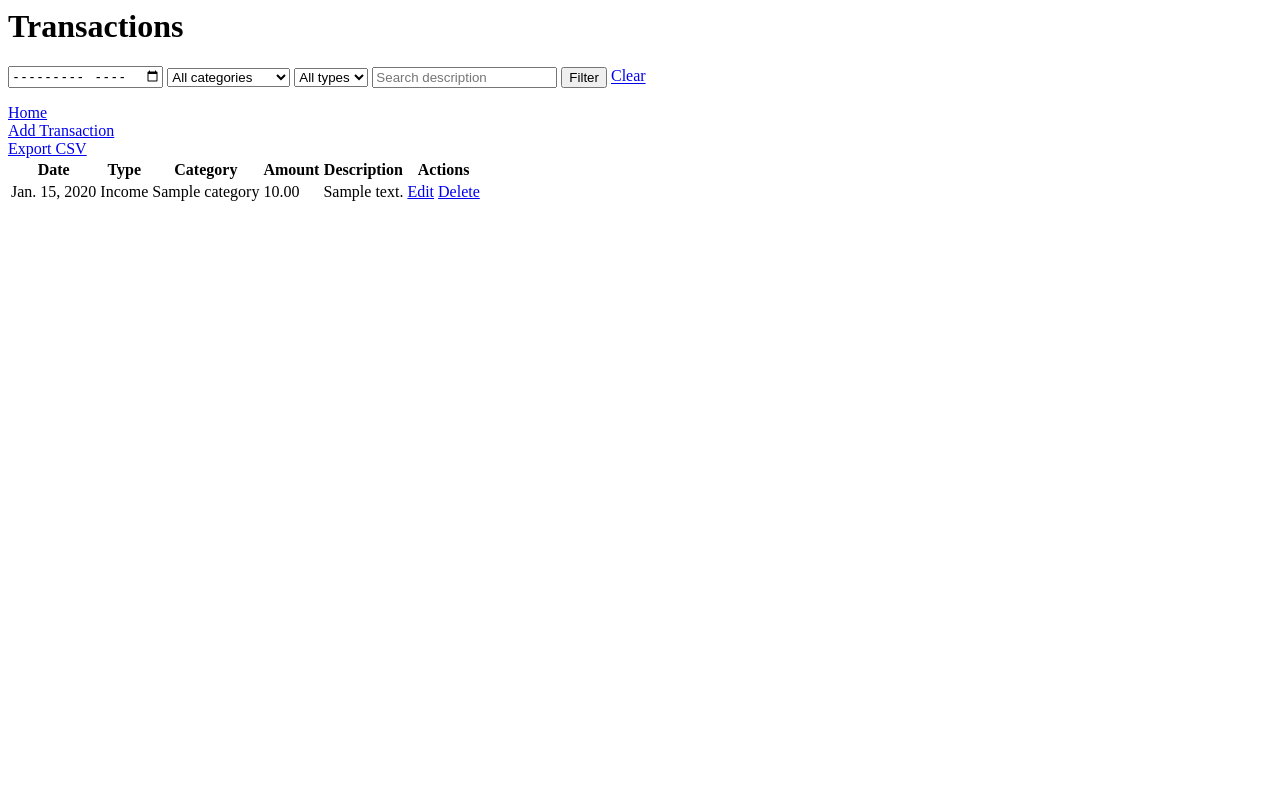
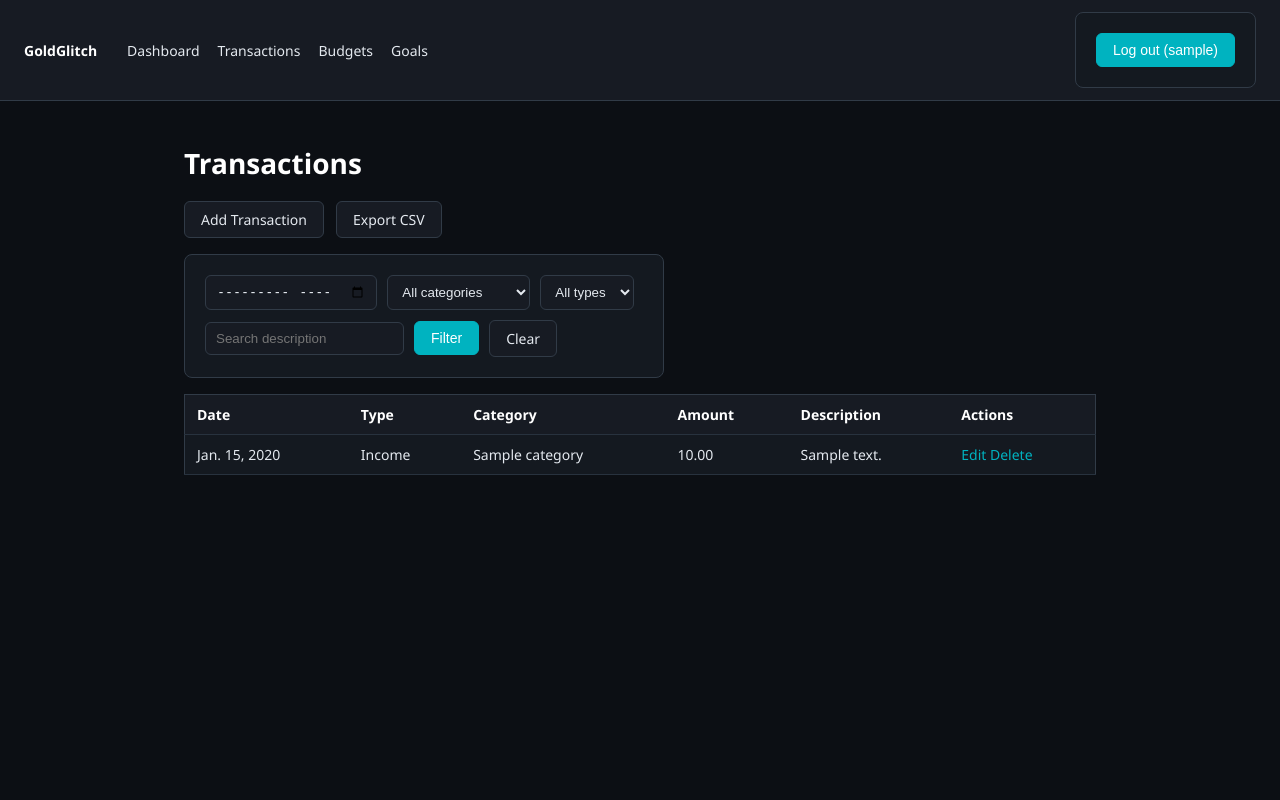
Before and after one commit to genecc04/GoldGlitch, a Django app: page /transactions/ in a window 1280 px wide. Run offline with Django 5.2, Linux system fonts and the light colour scheme; a user stored in the database is signed in; tables that the repository leaves empty hold one stand-in row (values such as "Sample post").

Commit message:
Add base template and stylesheet

```diff
--- a/config/settings.py
+++ b/config/settings.py
@@ -116,7 +116,7 @@ USE_TZ = True
 # https://docs.djangoproject.com/en/6.1/howto/static-files/
 
 STATIC_URL = 'static/'
-
+STATICFILES_DIRS = [BASE_DIR / 'tracker' / 'static']
 
 # Email
 # https://docs.djangoproject.com/en/6.1/topics/email/#topic-email-configuration
--- /dev/null
+++ b/tracker/static/css/style.css
@@ -0,0 +1,97 @@
+:root {
+  --bg: #0c0f14;
+  --panel: #141920;
+  --elevated: #171b23;
+  --border: #313b47;
+  --border-soft: #28323e;
+  --text: #e4e9ef;
+  --text-bright: #ffffff;
+  --text-muted: #9ba8b7;
+  --accent: #00b3c0;
+  --accent-hover: #0b2529;
+  --danger: #e15759;
+}
+
+* { box-sizing: border-box; }
+
+body {
+  background: var(--bg);
+  color: var(--text);
+  font-family: "Segoe UI", "Inter", "Roboto", Arial, sans-serif;
+  font-size: 14px;
+  margin: 0;
+}
+
+a { color: var(--accent); text-decoration: none; }
+a:hover { text-decoration: underline; }
+
+/* Nav */
+nav {
+  background: var(--elevated);
+  border-bottom: 1px solid var(--border);
+  padding: 12px 24px;
+  display: flex;
+  gap: 18px;
+  align-items: center;
+}
+nav .brand { color: var(--text-bright); font-weight: 700; margin-right: 12px; }
+nav a { color: var(--text); }
+nav a:hover { color: var(--accent); text-decoration: none; }
+nav form { margin-left: auto; }
+
+.container { max-width: 960px; margin: 0 auto; padding: 24px; }
+
+h1, h2, h3 { color: var(--text-bright); }
+
+/* Tables */
+table { width: 100%; border-collapse: collapse; background: var(--panel); border: 1px solid var(--border); }
+th, td { padding: 10px 12px; border-bottom: 1px solid var(--border-soft); text-align: left; }
+th { background: var(--elevated); color: var(--text-bright); }
+tr:hover td { background: var(--accent-hover); }
+
+/* Forms */
+form { background: var(--panel); border: 1px solid var(--border); border-radius: 8px; padding: 20px; max-width: 480px; }
+form p { margin: 0 0 14px 0; }
+label { display: block; margin-bottom: 4px; color: var(--text-muted); font-size: 13px; }
+input, select, textarea {
+  background: var(--elevated);
+  border: 1px solid var(--border);
+  border-radius: 6px;
+  padding: 8px 10px;
+  color: var(--text);
+  width: 100%;
+}
+input:focus, select:focus, textarea:focus { border-color: var(--accent); outline: none; }
+
+/* Buttons */
+button, .btn {
+  background: var(--elevated);
+  border: 1px solid var(--border);
+  border-radius: 6px;
+  padding: 8px 16px;
+  color: var(--text);
+  cursor: pointer;
+  font-size: 14px;
+}
+button:hover, .btn:hover { background: var(--accent-hover); color: var(--text-bright); }
+button[type="submit"] { background: var(--accent); border-color: var(--accent); color: #fff; }
+button[type="submit"]:hover { background: #009aa6; }
+
+/* Layout helpers */
+.actions { margin-bottom: 16px; display: flex; gap: 12px; }
+.actions a.btn { display: inline-block; }
+
+.card { background: var(--panel); border: 1px solid var(--border); border-radius: 8px; padding: 18px; margin-bottom: 14px; }
+.over-budget { color: var(--danger); font-weight: 600; }
+
+.progress-track { background: var(--border-soft); border-radius: 6px; width: 100%; height: 10px; overflow: hidden; margin: 8px 0; }
+.progress-fill { background: var(--accent); height: 100%; }
+
+.summary { display: flex; gap: 20px; margin-bottom: 20px; }
+.summary .card { flex: 1; text-align: center; }
+.summary .card .value { font-size: 22px; color: var(--text-bright); font-weight: 700; }
+
+.filters { display: flex; gap: 10px; margin-bottom: 16px; flex-wrap: wrap; align-items: center; }
+.filters input, .filters select { width: auto; }
+
+.pagination { margin-top: 16px; display: flex; gap: 12px; align-items: center; }
--- /dev/null
+++ b/tracker/templates/base.html
@@ -0,0 +1,30 @@
+{% load static %}
+<!DOCTYPE html>
+<html lang="en">
+<head>
+<meta charset="UTF-8">
+<title>GoldGlitch</title>
+<link rel="stylesheet" href="{% static 'css/style.css' %}">
+</head>
+<body>
+<nav>
+  <span class="brand">GoldGlitch</span>
+  {% if user.is_authenticated %}
+    <a href="{% url 'dashboard' %}">Dashboard</a>
+    <a href="{% url 'transaction_list' %}">Transactions</a>
+    <a href="{% url 'budget_list' %}">Budgets</a>
+    <a href="{% url 'goal_list' %}">Goals</a>
+    <form method="post" action="{% url 'logout' %}">
+      {% csrf_token %}
+      <button type="submit">Log out ({{ user.username }})</button>
+    </form>
+  {% else %}
+    <a href="{% url 'login' %}">Log in</a>
+    <a href="{% url 'register' %}">Register</a>
+  {% endif %}
+</nav>
+<div class="container">
+{% block content %}{% endblock %}
+</div>
+</body>
+</html>
--- a/tracker/templates/registration/login.html
+++ b/tracker/templates/registration/login.html
@@ -1,6 +1,9 @@
+{% extends "base.html" %}
+{% block content %}
 <h2>Log in</h2>
 <form method="post">
   {% csrf_token %}
   {{ form.as_p }}
   <button type="submit">Log in</button>
 </form>
+{% endblock %}
--- a/tracker/templates/registration/register.html
+++ b/tracker/templates/registration/register.html
@@ -1,7 +1,10 @@
+{% extends "base.html" %}
+{% block content %}
 <h2>Register</h2>
 <form method="post">
   {% csrf_token %}
   {{ form.as_p }}
   <button type="submit">Create account</button>
 </form>
-<p>Already have an account? <a href="{% url 'login' %}">Log in</a></p>
+<p style="margin-top:12px;">Already have an account? <a href="{% url 'login' %}">Log in</a></p>
+{% endblock %}
--- a/tracker/templates/tracker/budget_confirm_delete.html
+++ b/tracker/templates/tracker/budget_confirm_delete.html
@@ -1,7 +1,10 @@
+{% extends "base.html" %}
+{% block content %}
 <h1>Delete Budget</h1>
 <p>Delete budget for {{ object.category }} ({{ object.month|date:"F Y" }})?</p>
 <form method="post">
   {% csrf_token %}
   <button type="submit">Yes, delete</button>
 </form>
-<a href="{% url 'budget_list' %}">Cancel</a>
+<p style="margin-top:12px;"><a href="{% url 'budget_list' %}">Cancel</a></p>
+{% endblock %}
--- a/tracker/templates/tracker/goal_confirm_delete.html
+++ b/tracker/templates/tracker/goal_confirm_delete.html
@@ -1,7 +1,10 @@
+{% extends "base.html" %}
+{% block content %}
 <h1>Delete Goal</h1>
 <p>Delete goal "{{ object.name }}"?</p>
 <form method="post">
   {% csrf_token %}
   <button type="submit">Yes, delete</button>
 </form>
-<a href="{% url 'goal_list' %}">Cancel</a>
+<p style="margin-top:12px;"><a href="{% url 'goal_list' %}">Cancel</a></p>
+{% endblock %}
--- a/tracker/templates/tracker/transaction_confirm_delete.html
+++ b/tracker/templates/tracker/transaction_confirm_delete.html
@@ -1,7 +1,10 @@
+{% extends "base.html" %}
+{% block content %}
 <h1>Delete Transaction</h1>
 <p>Delete this transaction: {{ object.date }} — {{ object.amount }} ({{ object.get_type_display }})?</p>
 <form method="post">
   {% csrf_token %}
   <button type="submit">Yes, delete</button>
 </form>
-<a href="{% url 'transaction_list' %}">Cancel</a>
+<p style="margin-top:12px;"><a href="{% url 'transaction_list' %}">Cancel</a></p>
+{% endblock %}
--- a/tracker/templates/tracker/transaction_list.html
+++ b/tracker/templates/tracker/transaction_list.html
@@ -1,6 +1,12 @@
+{% extends "base.html" %}
+{% block content %}
 <h1>Transactions</h1>
+<div class="actions">
+  <a class="btn" href="{% url 'transaction_add' %}">Add Transaction</a>
+  <a class="btn" href="{% url 'transaction_export' %}">Export CSV</a>
+</div>
 
-<form method="get">
+<form method="get" class="filters">
   <input type="month" name="month" value="{{ request.GET.month }}">
   <select name="category">
     <option value="">All categories</option>
@@ -15,23 +21,12 @@
   </select>
   <input type="text" name="q" placeholder="Search description" value="{{ request.GET.q }}">
   <button type="submit">Filter</button>
-  <a href="{% url 'transaction_list' %}">Clear</a>
+  <a class="btn" href="{% url 'transaction_list' %}">Clear</a>
 </form>
-
-<a href="{% url 'home' %}">Home</a><br>
-<a href="{% url 'transaction_add' %}">Add Transaction</a><br>
-<a href="{% url 'transaction_export' %}">Export CSV</a>
 
 {% if transactions %}
   <table>
-    <tr>
-      <th>Date</th>
-      <th>Type</th>
-      <th>Category</th>
-      <th>Amount</th>
-      <th>Description</th>
-      <th>Actions</th>
-    </tr>
+    <tr><th>Date</th><th>Type</th><th>Category</th><th>Amount</th><th>Description</th><th>Actions</th></tr>
     {% for t in transactions %}
     <tr>
       <td>{{ t.date }}</td>
@@ -51,13 +46,10 @@
 {% endif %}
 
 {% if is_paginated %}
-  <div>
-    {% if page_obj.has_previous %}
-      <a href="?page={{ page_obj.previous_page_number }}">Previous</a>
-    {% endif %}
+  <div class="pagination">
+    {% if page_obj.has_previous %}<a href="?page={{ page_obj.previous_page_number }}">Previous</a>{% endif %}
     Page {{ page_obj.number }} of {{ page_obj.paginator.num_pages }}
-    {% if page_obj.has_next %}
-      <a href="?page={{ page_obj.next_page_number }}">Next</a>
-    {% endif %}
+    {% if page_obj.has_next %}<a href="?page={{ page_obj.next_page_number }}">Next</a>{% endif %}
   </div>
 {% endif %}
+{% endblock %}
```
Also changed, not shown: tracker/templates/tracker/budget_form.html (+5 -2 lines), tracker/templates/tracker/budget_list.html (+8 -13 lines), tracker/templates/tracker/dashboard.html (+15 -10 lines), tracker/templates/tracker/goal_form.html (+5 -2 lines), tracker/templates/tracker/goal_list.html (+6 -6 lines), tracker/templates/tracker/home.html (+9 -8 lines), tracker/templates/tracker/transaction_form.html (+5 -2 lines).
